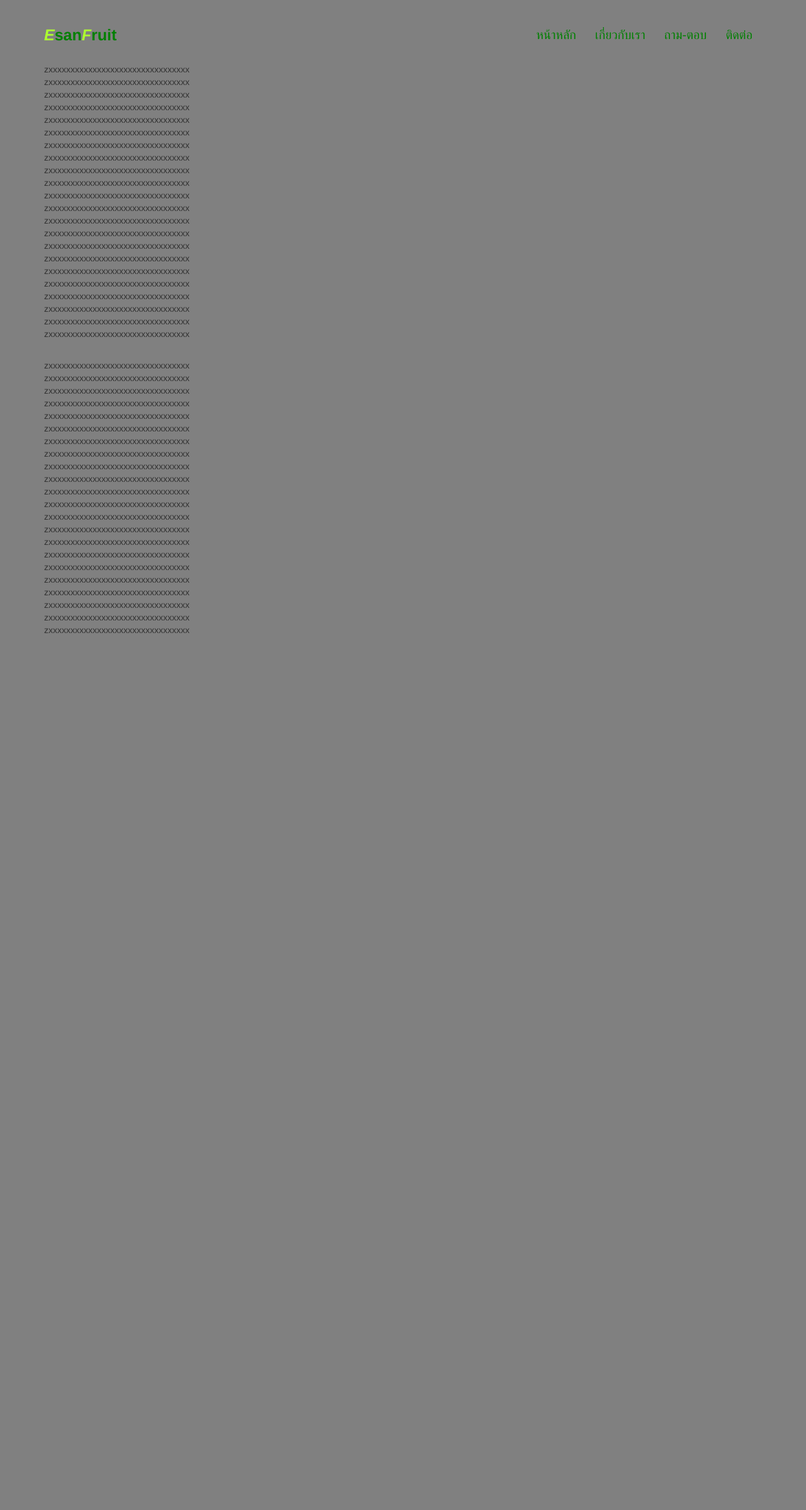
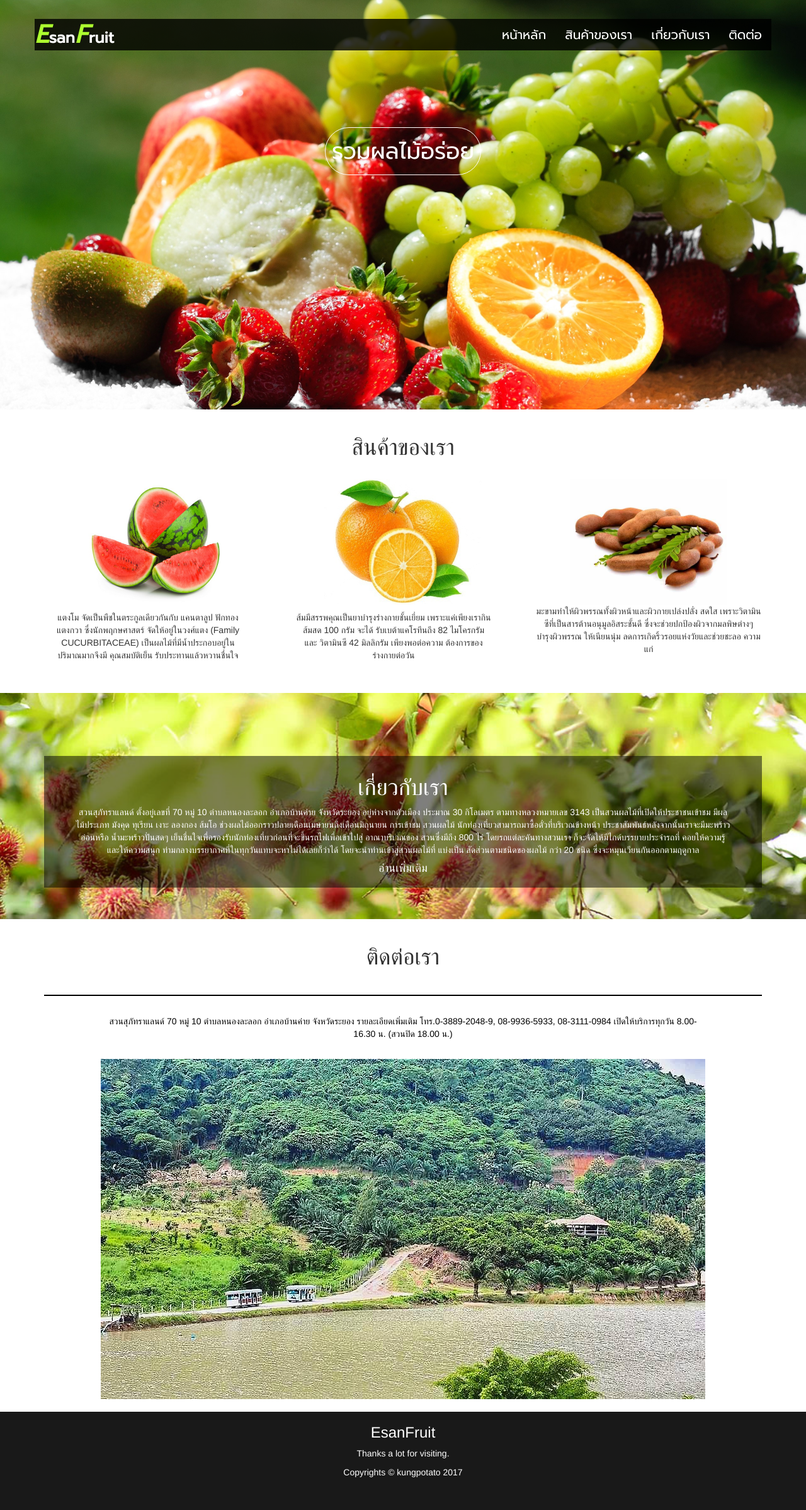
Before and after one commit to kungpotato/navbar-animate, a PHP site: page /home.html in a window 1280 px wide. Shown: the whole page at 63% size. Before the commit the page ends 1005 px from the top, so only its background shows below. Run offline with PHP 8.4, Linux system fonts and the light colour scheme; some libraries are stand-ins or nearby versions.

Commit message:
to github

```diff
--- a/css/style.css
+++ b/css/style.css
@@ -3,26 +3,27 @@
     background-color: transparent;
     padding-top: 30px;
     border-bottom: none;
+    font-family: 'Prompt', sans-serif;
 
 }
 .navbar-default .navbar-brand,.navbar-default .navbar-brand:hover{
     font-size: 25px;
-    color: green;
+    color: white;
 }
 .navbar-default .navbar-nav > li > a{
     font-size: 20px;
-    color: green;
+    color: white;
     padding-bottom: 5px ;/******** hover focus **********/
 }
 .navbar-default .navbar-nav > li > a:hover{
     opacity: 0.7;
-    color: green;
-    border-bottom: 2px solid green;
+    color: white;
+    border-bottom: 2px solid white;
 }
 .bar1, .bar2, .bar3 {
     width: 35px;
     height: 4px;
-    background-color: green;
+    background-color: white;
     margin: 5px 0;
     transition: 0.4s;
 }
@@ -39,8 +40,71 @@
 }
  .navbar-default .navbar-toggle, .navbar-default .navbar-toggle:hover, .navbar-default .navbar-toggle:focus {
     border: none;
-    background-color: greenyellow;
+    background-color: transparent;
 }
 .navbar-default .navbar-collapse{
-    border-top-color:green;;
+    border-top-color:white;
+    background-color: rgb(0,0,0,.8);
 }
+
+/*################## in palallax #############################################*/
+.text1{
+    padding-top: 200px;
+    text-align: center;
+}
+.text1 > h1 > a{
+    color: white;
+    border: 1px solid white;
+    text-decoration: none;
+    padding: 10px;
+    border-radius: 50px;
+    font-family: 'Prompt', sans-serif;
+}
+.text1 > h1 > a:hover{
+    background-color: rgba(0,0,0,.5);
+    border: none;
+}
+
+/*################## product #############################################*/
+.col-md-4{
+    text-align: center;
+}
+.img{
+  margin: auto;
+  width: 250px;
+  height: 200px
+}
+.text2{
+    text-align: center;
+    padding: 20px;
+}
+.text3{
+    text-align: center;
+    padding: 10px 40px 40px 10px;
+}
+
+/*################## About us #############################################*/
+.text4{
+    padding: 10px 50px 10px 50px;
+    text-align: center;
+    color: white;
+    background-color: rgba(0,0,0,.5);
+    margin: auto;
+    margin-top: 100px;
+    margin-bottom: 50px
+}
+#more{
+    display: none;
+}
+.text5{
+    color: black;
+    margin: auto;
+    text-align: center;
+    margin: 30px 100px 30px 100px;
+}
+/*################## Footer #############################################*/
+.foot{
+    background-color: rgb(25, 25, 25);
+    text-align: center;
+    color: white;
+}
--- a/home.html
+++ b/home.html
@@ -7,10 +7,29 @@
         <link rel="stylesheet" href="https://maxcdn.bootstrapcdn.com/bootstrap/3.3.7/css/bootstrap.min.css">
         <script src="https://ajax.googleapis.com/ajax/libs/jquery/3.2.1/jquery.min.js"></script>
         <script src="https://maxcdn.bootstrapcdn.com/bootstrap/3.3.7/js/bootstrap.min.js"></script>
-        <link rel="stylesheet" href="css/style.css"></script>
+        <link href="https://fonts.googleapis.com/css?family=Prompt" rel="stylesheet">
         <style>
-            body{
-                background-color: gray;
+            /*################## parallax #############################################*/
+            .parallax1 {
+                /* The image used */
+                background-image: url("img/bg1.jpg");
+                /* Set a specific height */
+                height: 650px;
+                /* Create the parallax scrolling effect */
+                background-attachment: fixed;
+                background-position: center;
+                background-repeat: no-repeat;
+                background-size: cover;
+            }
+            .parallax2 {
+                /* The image used */
+                background-image: url("img/bg2.jpg");
+                /* Set a specific height */
+                /* Create the parallax scrolling effect */
+                background-attachment: fixed;
+                background-position: center;
+                background-repeat: no-repeat;
+                background-size: cover;
             }
         </style>
     </head>
@@ -20,82 +39,125 @@
             <div class="container">
                 <div class="row">
                     <!--***********navber header*****************-->
-                    <div class="col-md-4">
                     <div class="navbar-header">
                         <button type="button" class="navbar-toggle" data-toggle="collapse" data-target="#myNavbar">
                             <div class="bar1"></div>
                             <div class="bar2"></div>
                             <div class="bar3"></div>
                         </button>
-                            <b><a href="#" class="navbar-brand"><i style="color:greenyellow">E</i>san<i style="color:greenyellow">F</i>ruit</a></b>
-                        </div>
+                        <b><a href="#" class="navbar-brand"><i style="color:greenyellow;font-size:40px">E</i>san<i style="color:greenyellow;font-size:40px">F</i>ruit</a></b>
                     </div>
                     <!--***********navber list*****************-->
-                    <div class="col-md-8">
                     <div class="collapse navbar-collapse" id="myNavbar">
                         <ul class="nav navbar-nav pull-right">
                             <li><a href="#">หน้าหลัก</a></li>
+                            <li><a href="#">สินค้าของเรา</a></li>
                             <li><a href="#">เกี่ยวกับเรา</a></li>
-                                <li><a href="#">ถาม-ตอบ</a></li>
                             <li><a href="#">ติดต่อ</a></li>
                         </ul>
                     </div>
                 </div>
             </div>
+        </nav>
+        <!--################## background parallax ##########################################-->
+         <div class="parallax1">
+            <div class="container">
+                <div class="text1">
+                    <h1><a href="#">รวมผลไม้อร่อย</a></h1>
                 </div>
-        </nav>
-        <!--################## div1 ##########################################-->
+            </div>
+        </div>
+        <!--################## product ##########################################-->
+        <div>
+            <h1 class="text2">สินค้าของเรา</h1>
+        </div>
         <div class="container">
-            <p></br></br></br></br></br>
-            zxxxxxxxxxxxxxxxxxxxxxxxxxxxxxxxx<br/>
-            zxxxxxxxxxxxxxxxxxxxxxxxxxxxxxxxx<br/>
-            zxxxxxxxxxxxxxxxxxxxxxxxxxxxxxxxx<br/>
-            zxxxxxxxxxxxxxxxxxxxxxxxxxxxxxxxx<br/>
-            zxxxxxxxxxxxxxxxxxxxxxxxxxxxxxxxx<br/>
-            zxxxxxxxxxxxxxxxxxxxxxxxxxxxxxxxx<br/>
-            zxxxxxxxxxxxxxxxxxxxxxxxxxxxxxxxx<br/>
-            zxxxxxxxxxxxxxxxxxxxxxxxxxxxxxxxx<br/>
-            zxxxxxxxxxxxxxxxxxxxxxxxxxxxxxxxx<br/>
-            zxxxxxxxxxxxxxxxxxxxxxxxxxxxxxxxx<br/>
-            zxxxxxxxxxxxxxxxxxxxxxxxxxxxxxxxx<br/>
-            zxxxxxxxxxxxxxxxxxxxxxxxxxxxxxxxx<br/>
-            zxxxxxxxxxxxxxxxxxxxxxxxxxxxxxxxx<br/>
-            zxxxxxxxxxxxxxxxxxxxxxxxxxxxxxxxx<br/>
-            zxxxxxxxxxxxxxxxxxxxxxxxxxxxxxxxx<br/>
-            zxxxxxxxxxxxxxxxxxxxxxxxxxxxxxxxx<br/>
-            zxxxxxxxxxxxxxxxxxxxxxxxxxxxxxxxx<br/>
-            zxxxxxxxxxxxxxxxxxxxxxxxxxxxxxxxx<br/>
-            zxxxxxxxxxxxxxxxxxxxxxxxxxxxxxxxx<br/>
-            zxxxxxxxxxxxxxxxxxxxxxxxxxxxxxxxx<br/>
-            zxxxxxxxxxxxxxxxxxxxxxxxxxxxxxxxx<br/>
-            zxxxxxxxxxxxxxxxxxxxxxxxxxxxxxxxx<br/></p>
+            <div class="row">
+                <!--*********** colume 1 *****************-->
+                <div class="col-md-4 ">
+                    <img class="img" src="img/tm1.jpg">
+                    <p class="text3">
+                        แตงโม จัดเป็นพืชในตระกูลเดียวกันกับ
+                        แคนตาลูป ฟักทอง แตงกวา ซึ่งนักพฤกษศาสตร์
+                        จัดให้อยู่ในวงศ์แตง (Family CUCURBITACEAE)
+                        เป็นผลไม้ที่มีน้ำประกอบอยู่ในปริมาณมากจึงมี
+                        คุณสมบัติเย็น รับประทานแล้วหวานชื่นใจ
+                    </p>
+                </div>
+                <!--*********** colume 2 *****************-->
+                <div class="col-md-4">
+                    <img class="img" src="img/tm2.jpg">
+                    <p class="text3">
+                        ส้มมีสรรพคุณเป็นยาบำรุงร่างกายชั้นเยี่ยม
+                        เพราะแค่เพียงเรากินส้มสด 100 กรัม จะได้
+                        รับเบต้าแคโรทีนถึง 82 ไมโครกรัม และ
+                        วิตามินซี 42 มิลลิกรัม เพียงพอต่อความ
+                        ต้องการของร่างกายต่อวัน
+                    </p>
+                </div class="text3">
+                <!--*********** colume 3 *****************-->
+                <div class="col-md-4">
+                    <img class="img" src="img/tm3.jpg">
+                    <p>
+                        มะขามทำให้ผิวพรรณทั้งผิวหน้าและผิวกายเปล่งปลั่ง
+                        สดใส เพราะวิตามินซีที่เป็นสารต้านอนุมูลอิสระชั้นดี
+                        ซึ่งจะช่วยปกป้องผิวจากมลพิษต่างๆ บำรุงผิวพรรณ
+                        ให้เนียนนุ่ม ลดการเกิดริ้วรอยแห่งวัยและช่วยชะลอ
+                        ความแก่
+                    </p>
+                </div>
+            </div>
+        </div>
+        <!--################## About us ##########################################-->
+         <div class="parallax2">
+            <div class="container">
+                <div class="text4">
+                    <h1>เกี่ยวกับเรา</h1>
+                    <p>
+                       สวนสุภัทราแลนด์ ตั้งอยู่เลขที่ 70 หมู่ 10 ตำบลหนองละลอก อำเภอบ้านค่าย จังหวัดระยอง
+                       อยู่ห่างจากตัวเมือง ประมาณ 30 กิโลเมตร ตามทางหลวงหมายเลข  3143 เป็นสวนผลไม้ที่เปิดให้ประชาชนเข้าชม
+                       มีผลไม้ประเภท มังคุด ทุเรียน เงาะ  ลองกอง  ส้มโอ ช่วงผลไม้ออกราวปลายเดือนเมษายนถึงเดือนมิถุนายน การเข้าชม
+                       สวนผลไม้ นักท่องเที่ยวสามารถมาซื้อตั๋วที่บริเวณข้างหน้า ประชาสัมพันธ์หลังจากนั้นเราจะมีมะพร้าวอ่อนหรือ น้ำมะพร้าวปั่นสดๆ
+                       เย็นชื่นใจเพื่อรองรับนักท่องเที่ยวก่อนที่จะขึ้นรถไฟเพื่อเข้าไปสู่ อาณาบริเวณของ สวนซึ่งมีถึง 800 ไร่ โดยรถแต่ละคันทางสวนเรา
+                       ก็จะจัดให้มีไกด์บรรยายประจำรถที่ คอยให้ความรู้และให้ความสนุก ท่ามกลางบรรยากาศที่ในทุกวันแทบจะหาไม่ได้เลยก็ว่าได้
+                       โดยจะนำท่านเข้าสู่สวนผลไม้ที่ แบ่งเป็น สัดส่วนตามชนิดของผลไม้ กว่า 20 ชนิด ซึ่งจะหมุนเวียนกันออกตามฤดูกาล
+                    </p>
+                      <p id="more">
+                        หลังจากผ่านพ้นสงกรานต์ในทุกปี ก็ได้เวลาดีๆ
+                        ของสวนผลไม้จากภาคตะวันออกของบ้านเราออกโรงกันแล้วจ้า
+                        ไม่ว่าจะเป็น เงาะ ทุเรียน มังคุด ได้ยินชื่อแล้วก็ขอบอกเลย
+                         น้ำลายไหล อยากจะขอไปกินสักหน่อยให้หายอยาก เลยทีเดียว
+                        แต่จะดีแค่ไหน หากเราได้ไปเยือนถึงถิ่น แล้วเด็ดกินจากในสวนกันเลย!!
+                        และนี่คือ สวนผลไม้ที่เราอยากให้คุณได้ไปสัมผัส!! พร้อมข้อมูลแน่นๆ
+                        ให้ตามไปชิมกันเลยจ้า!
+                    </p>
+                    <h4><a href="javascript:void(0)" class="read_more" style="color:white;">อ่านเพิ่มเติม</a></h4>
+                </div>
+            </div>
+        </div>
+        <!--################## contract ##########################################-->
+        <div class="container">
+            <h1 class="text2">ติดต่อเรา</h1><hr style="border:1px solid black"/>
+            <div class="text5">
+                สวนสุภัทราแลนด์
+                70 หมู่ 10 ตำบลหนองละลอก อำเภอบ้านค่าย จังหวัดระยอง
+                รายละเอียดเพิ่มเติม โทร.0-3889-2048-9, 08-9936-5933, 08-3111-0984
+                เปิดให้บริการทุกวัน 8.00-16.30 น. (สวนปิด 18.00 น.)
+            </div>
+            <div style="text-align:center">
+                <img class="img-reponsive" src="img/s1.jpg">
+            </div>
         </div><br/>
+        <!--################## Footer ##########################################-->
+        <div class="foot">
             <div class="container">
-            <p>
-            zxxxxxxxxxxxxxxxxxxxxxxxxxxxxxxxx<br/>
-            zxxxxxxxxxxxxxxxxxxxxxxxxxxxxxxxx<br/>
-            zxxxxxxxxxxxxxxxxxxxxxxxxxxxxxxxx<br/>
-            zxxxxxxxxxxxxxxxxxxxxxxxxxxxxxxxx<br/>
-            zxxxxxxxxxxxxxxxxxxxxxxxxxxxxxxxx<br/>
-            zxxxxxxxxxxxxxxxxxxxxxxxxxxxxxxxx<br/>
-            zxxxxxxxxxxxxxxxxxxxxxxxxxxxxxxxx<br/>
-            zxxxxxxxxxxxxxxxxxxxxxxxxxxxxxxxx<br/>
-            zxxxxxxxxxxxxxxxxxxxxxxxxxxxxxxxx<br/>
-            zxxxxxxxxxxxxxxxxxxxxxxxxxxxxxxxx<br/>
-            zxxxxxxxxxxxxxxxxxxxxxxxxxxxxxxxx<br/>
-            zxxxxxxxxxxxxxxxxxxxxxxxxxxxxxxxx<br/>
-            zxxxxxxxxxxxxxxxxxxxxxxxxxxxxxxxx<br/>
-            zxxxxxxxxxxxxxxxxxxxxxxxxxxxxxxxx<br/>
-            zxxxxxxxxxxxxxxxxxxxxxxxxxxxxxxxx<br/>
-            zxxxxxxxxxxxxxxxxxxxxxxxxxxxxxxxx<br/>
-            zxxxxxxxxxxxxxxxxxxxxxxxxxxxxxxxx<br/>
-            zxxxxxxxxxxxxxxxxxxxxxxxxxxxxxxxx<br/>
-            zxxxxxxxxxxxxxxxxxxxxxxxxxxxxxxxx<br/>
-            zxxxxxxxxxxxxxxxxxxxxxxxxxxxxxxxx<br/>
-            zxxxxxxxxxxxxxxxxxxxxxxxxxxxxxxxx<br/>
-            zxxxxxxxxxxxxxxxxxxxxxxxxxxxxxxxx<br/></p>
+                <h3>EsanFruit</h3>
+                <p>Thanks a lot for visiting.</p>
+                <p>Copyrights © kungpotato 2017</p>
+            </div><br/><br/>
         </div>
     <script src="script/script.js"></script>
     <script src="script/jquery-ui.min.js"></script>
+    <link rel="stylesheet" href="css/style.css"></script>
     </body>
 </html>
```
Also changed, not shown: script/script.js (+16 -4 lines), img/bg1.jpg (added), img/bg2.jpg (added), img/s1.jpg (added), img/s2.jpg (added), img/tm1.jpg (added), img/tm2.jpg (added), img/tm3.jpg (added), script/jquery.scrollorama.js (added). Lines whose indentation alone changed are shown as unchanged.
